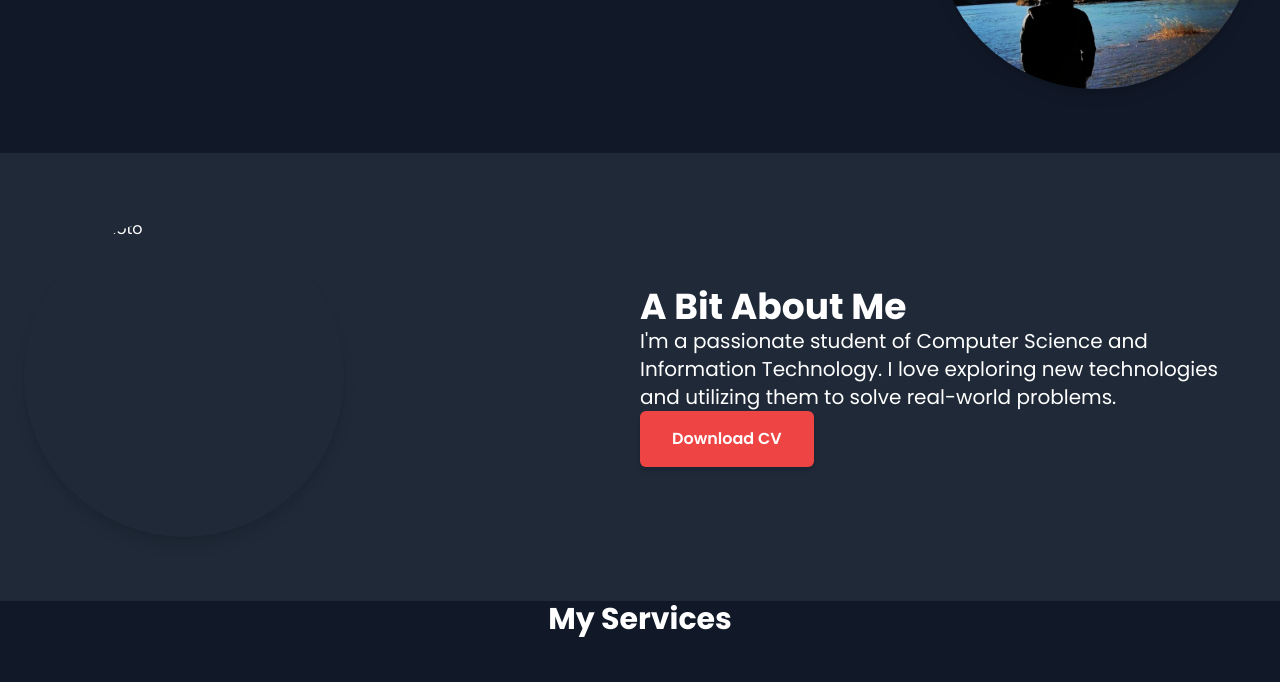
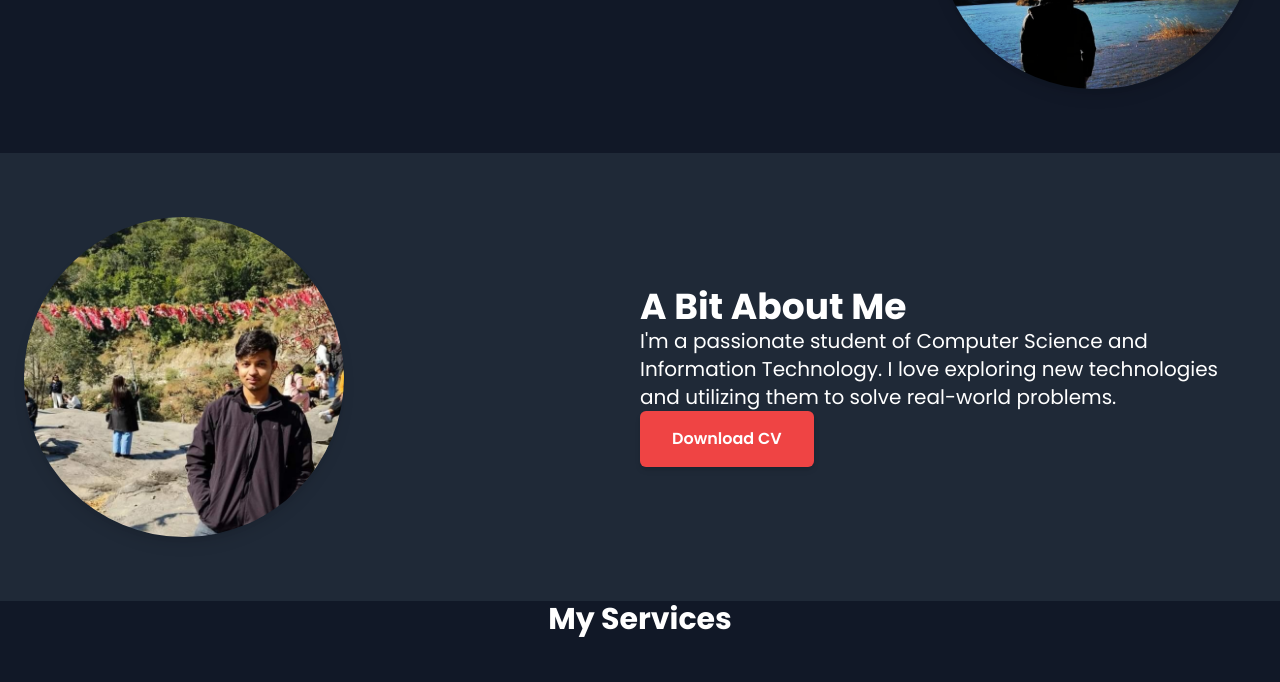
Before and after one commit to AasishPokhrel/website1, a plain HTML site: page index.html in a window 1280 px wide. Shown: the part 359-1041 px from the top of the page. Drawn offline with nearby package versions, Linux system fonts and the light colour scheme.

Commit message:
Update index.html

```diff
--- a/index.html
+++ b/index.html
@@ -62,7 +62,7 @@
   <section class="container mx-auto px-6 py-16 flex flex-col md:flex-row items-center bg-gray-800">
 
     <div class="w-full md:w-1/2 flex justify-center md:justify-start mb-8 md:mb-0">
-      <img src="./IMG_20231231_150902_703.jpg" alt="Aasish Photo" class="w-80 h-80 object-cover rounded-full shadow-lg">
+      <img src="./images/IMG_20231231_150902_703.jpg" alt="Aasish Photo" class="w-80 h-80 object-cover rounded-full shadow-lg">
     </div>
 
     <div class="w-full md:w-1/2">
```
